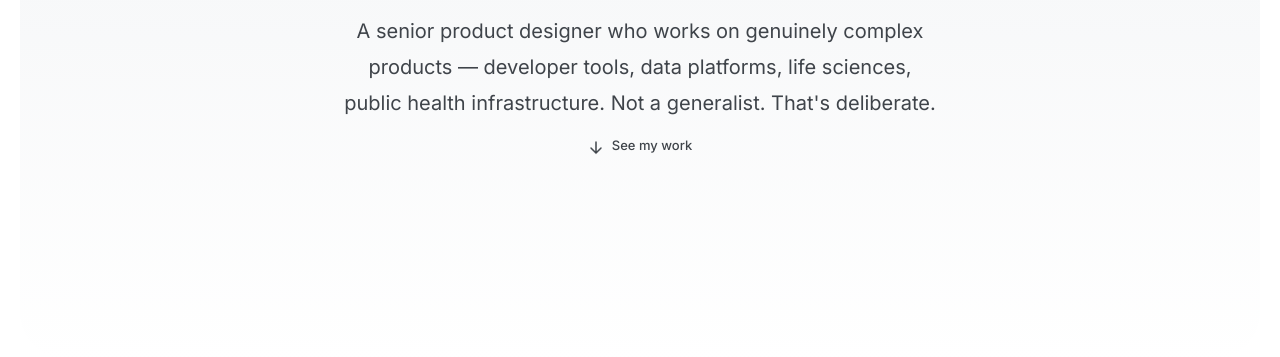
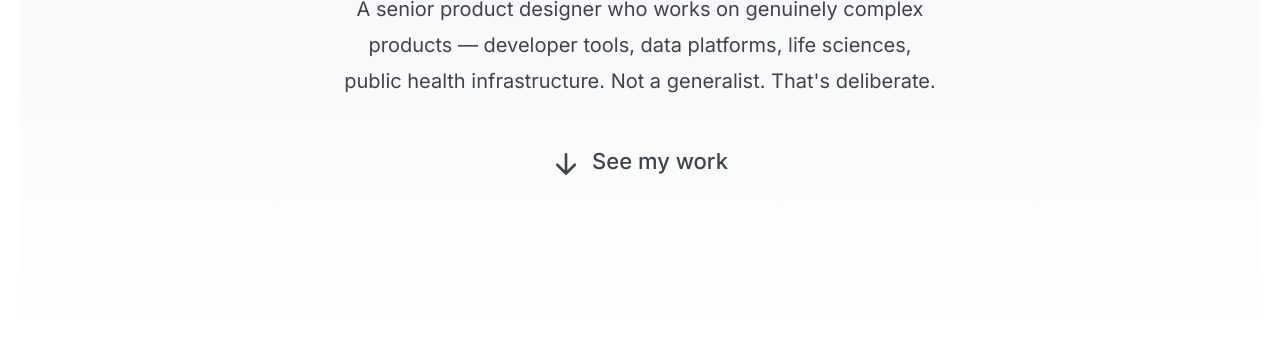
Before and after one commit to uxMikko/uxmikko.github.io, a plain HTML site: page index.html in a window 1280 px wide. Shown: the part 440-797 px from the top of the page. Drawn offline with nearby package versions, Linux system fonts and the light colour scheme.

Commit message:
Enlarge hero scroll link and add spacing above it
- Font size 13px → 22px, SVG 16px → 28px, gap 8px → 12px
- Add margin-top: 32px to increase distance from the tagline above

Co-Authored-By: Claude Sonnet 4.6 <noreply@anthropic.com>

```diff
--- a/index.html
+++ b/index.html
@@ -49,7 +49,7 @@
         </p>
 
         <a class="hero-scroll" href="#case-studies">
-          <svg width="16" height="16" viewBox="0 0 16 16" fill="none">
+          <svg width="28" height="28" viewBox="0 0 16 16" fill="none">
             <path d="M8 3v10M3 9l5 5 5-5" stroke="currentColor" stroke-width="1.5" stroke-linecap="round" stroke-linejoin="round"/>
           </svg>
           See my work
--- a/styles.css
+++ b/styles.css
@@ -731,16 +731,17 @@ ul  { list-style: none; }
 }
 
 .hero-scroll {
-  display: flex; align-items: center; gap: 8px;
-  font-size: 13px; font-weight: 500;
+  display: flex; align-items: center; gap: 12px;
+  font-size: 22px; font-weight: 500;
   color: var(--text-2);
   opacity: 0.6;
+  margin-top: 32px;
   animation: fadeUp 0.7s 0.7s cubic-bezier(0.22, 1, 0.36, 1) both;
   text-decoration: none;
   transition: opacity 0.2s;
 }
 .hero-scroll:hover { opacity: 1; }
-.hero-scroll svg { animation: bounce 1.8s ease-in-out infinite; }
+.hero-scroll svg { width: 28px; height: 28px; animation: bounce 1.8s ease-in-out infinite; }
 
 @keyframes bounce {
   0%, 100% { transform: translateY(0); }
```
